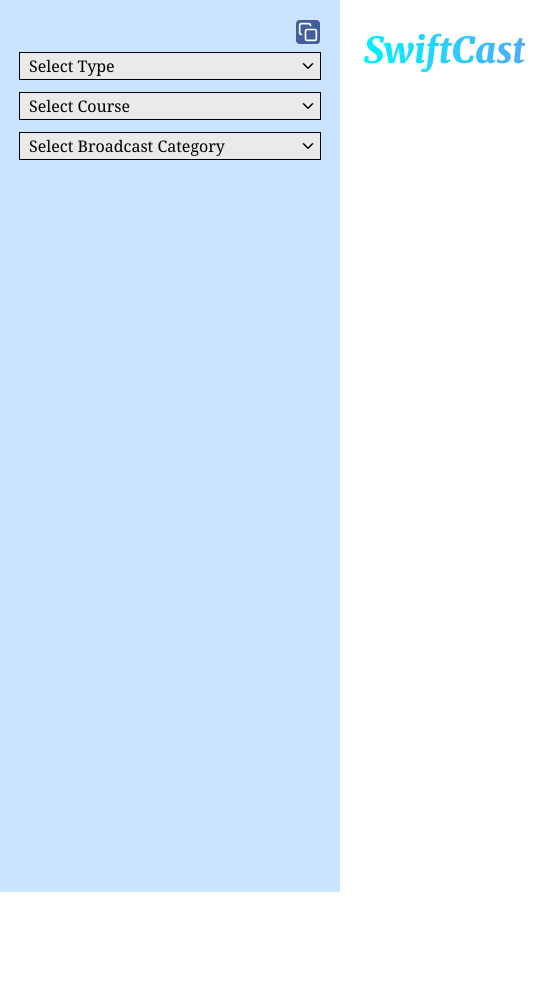
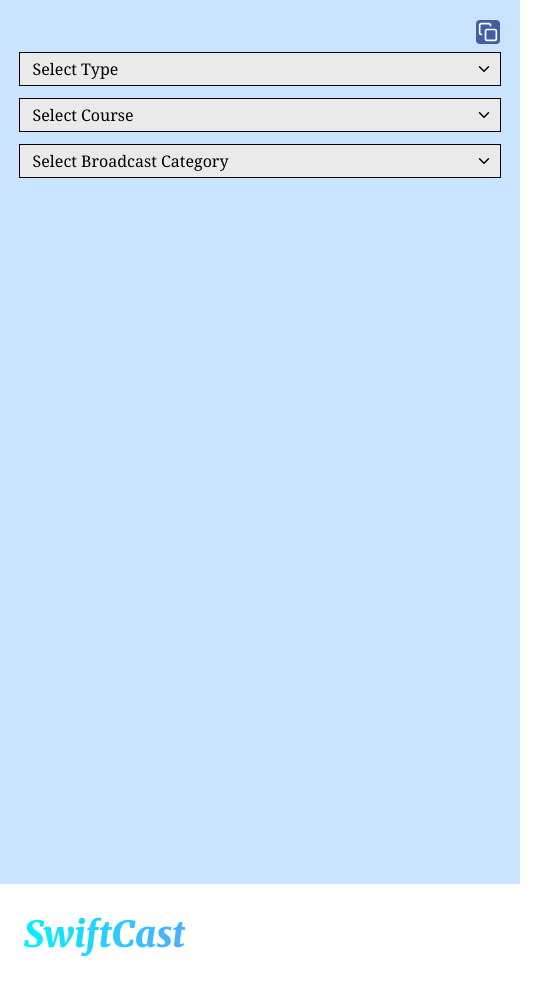
Before and after one commit to Vishnusbhat/broadcast-app, a React (Vite) app: page / in a window 390 px wide. Shown: the top 994 px of the page, 549 px wide, since content can reach past the window. Before the commit the page ends 892 px from the top, so only its background shows below. Built offline with nearby package versions, Linux system fonts and the light colour scheme.

Commit message:
working on mobile customisation

```diff
--- a/src/App.css
+++ b/src/App.css
@@ -1,5 +1,7 @@
 .app-container {
-  display: flex;
+  /* display: flex; */
+  width: 100%;
+  height: 100vh;
   flex-direction: row;
   font-family: Georgia, 'Times New Roman', Times, serif;
 }
--- a/src/common.jsx
+++ b/src/common.jsx
@@ -38,7 +38,6 @@ const Common = () => {
     const allFalse = Object.values(openForm.checkDepentent).every(
       (v) => v === false
     );
-    console.log("branches state:", openForm.checkDepentent.branch);
     setOpenForm((prev) => ({
       ...prev,
       isDependent: !allFalse,
--- a/src/components/dropdown.css
+++ b/src/components/dropdown.css
@@ -51,3 +51,10 @@
 .dropdown-item:hover {
     cursor: pointer;
 }
+
+
+@media (max-width: 480px) {
+    .dropdown-toggle {
+        height: 28px;
+    }
+}
--- a/src/views/selector.css
+++ b/src/views/selector.css
@@ -11,7 +11,6 @@
     /* overflow-y: auto; */
     background-color: #cae3ff;
 }
-
 .options-container {
     display: flex;
     flex-direction: column;
@@ -309,3 +308,13 @@ input {
     background-color: #445c9f4e;
     cursor: pointer;
 }
+
+@media (max-width: 480px) {
+    .selector-container {
+        width: 480px;
+    }
+    .company-name {
+        width: 468px;
+        height: 30px;
+    }
+}
```
